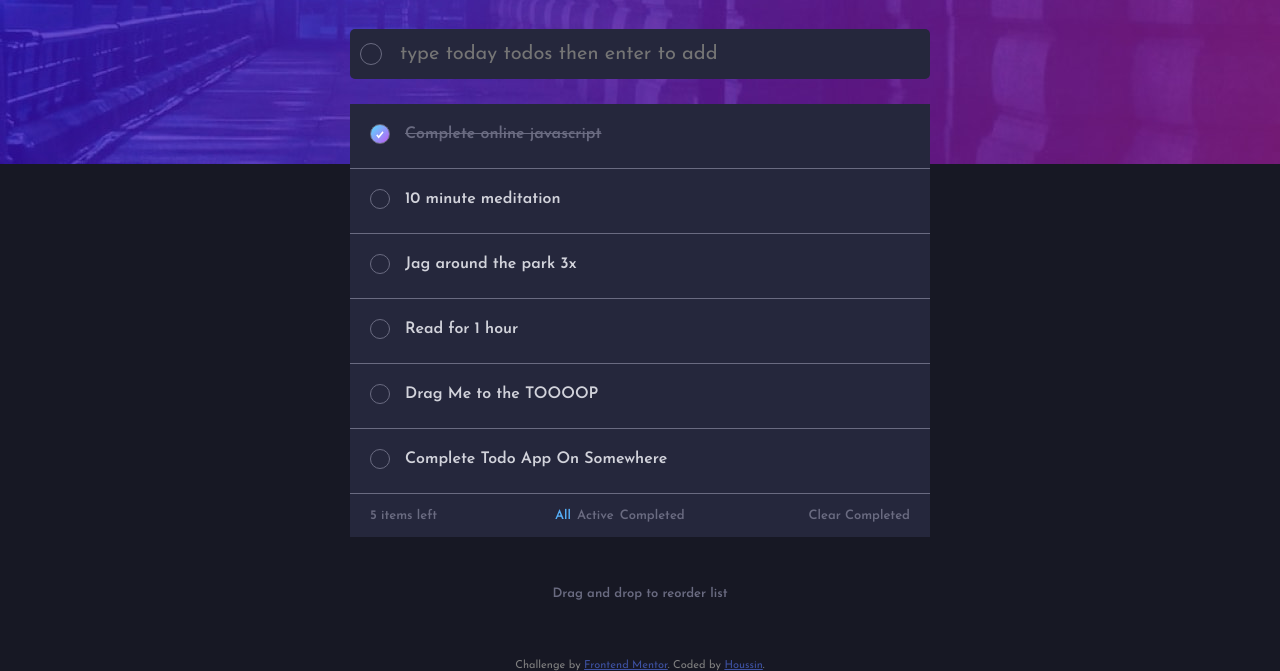
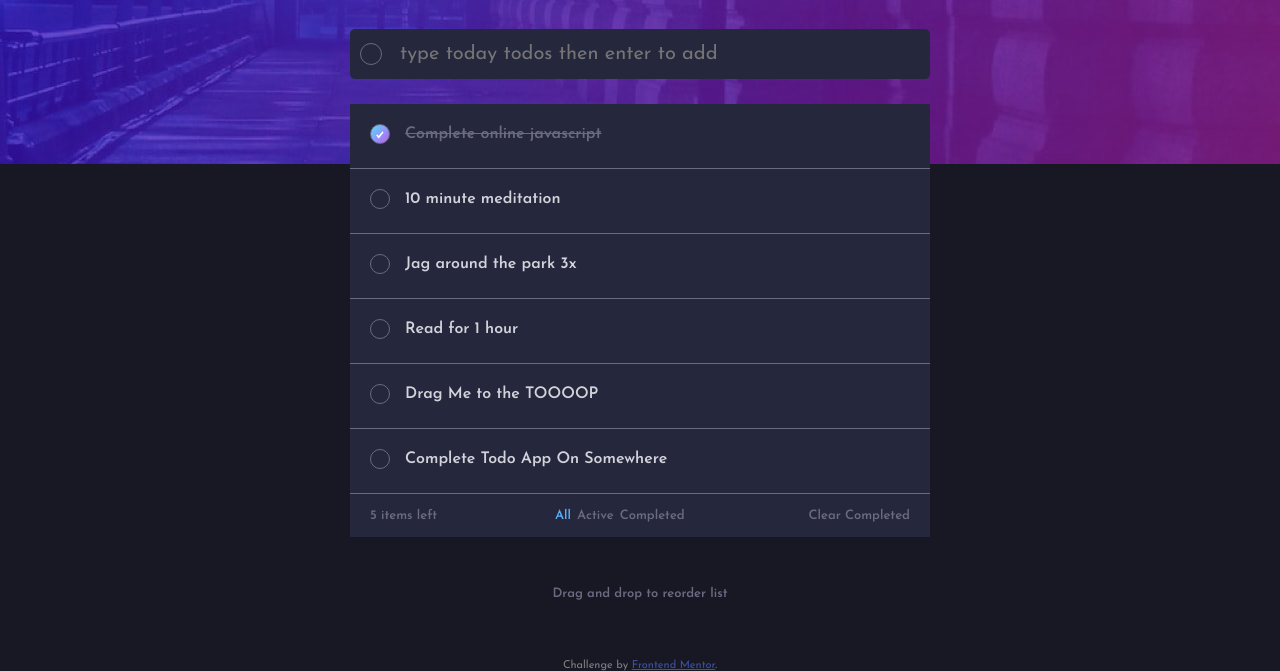
Before and after one commit to hessinSai/todo-app, a plain HTML site: page index.html in a window 1280 px wide. Shown: the part 136-807 px from the top of the page. Drawn offline with Linux system fonts and the light colour scheme; a script that the page names is missing.

Commit message:
Update index.html
remove bug

```diff
--- a/index.html
+++ b/index.html
@@ -85,7 +85,6 @@
 
   <div class="attribution">
     Challenge by <a href="https://www.frontendmentor.io?ref=challenge" target="_blank">Frontend Mentor</a>.
-    Coded by <a href="https://www.frontendmentor.io/profile/hessinSai" target="_blank">Houssin</a>.
   </div>
   <script src="code.js"></script>
 
```
